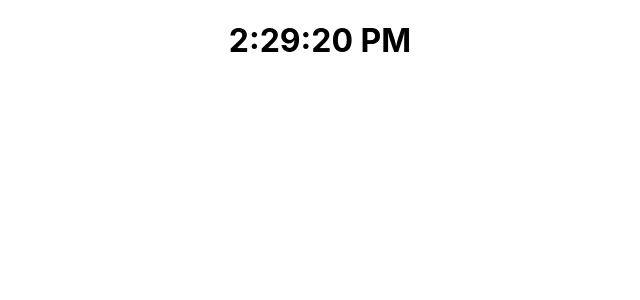
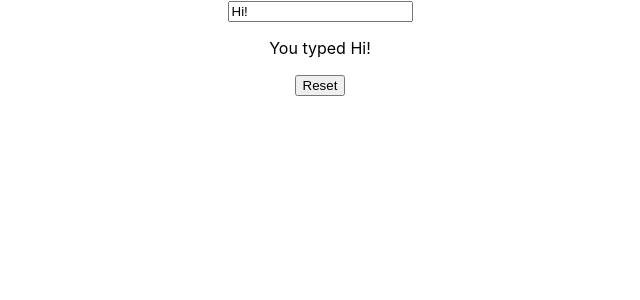
Before and after one commit to rhiz0m/metaReact, a React (Create React App) app: page / in a window 1280 px wide. Shown: the top 300 px of the page, without its empty margins (320-960 px from the left). Built offline with nearby package versions, Linux system fonts and the light colour scheme.

Commit message:
Using Hooks

```diff
--- a/src/module2/app2.js
+++ b/src/module2/app2.js
@@ -1,9 +1,9 @@
-import DataflowPractice from "./DataFlow/dataFlowPractice"
+import InputComponent from "./experimentalFunctions/usingHooks"
 
 function App2() {
   return (
     <div>
-      <DataflowPractice />
+      <InputComponent />
     </div>
   )
 }
--- /dev/null
+++ b/src/module2/experimentalFunctions/usingHooks.js
@@ -0,0 +1,17 @@
+import { useState } from "react"
+
+export default function InputComponent() {
+  const [inputText, setText] = useState("Hi!")
+
+  function handleChange(e) {
+    setText(e.target.value)
+  }
+
+  return (
+    <div>
+      <input value={inputText} onChange={handleChange}></input>
+      <p>You typed {inputText}</p>
+      <button onClick={() => setText("Hi!")}>Reset</button>
+    </div>
+  )
+}
```
